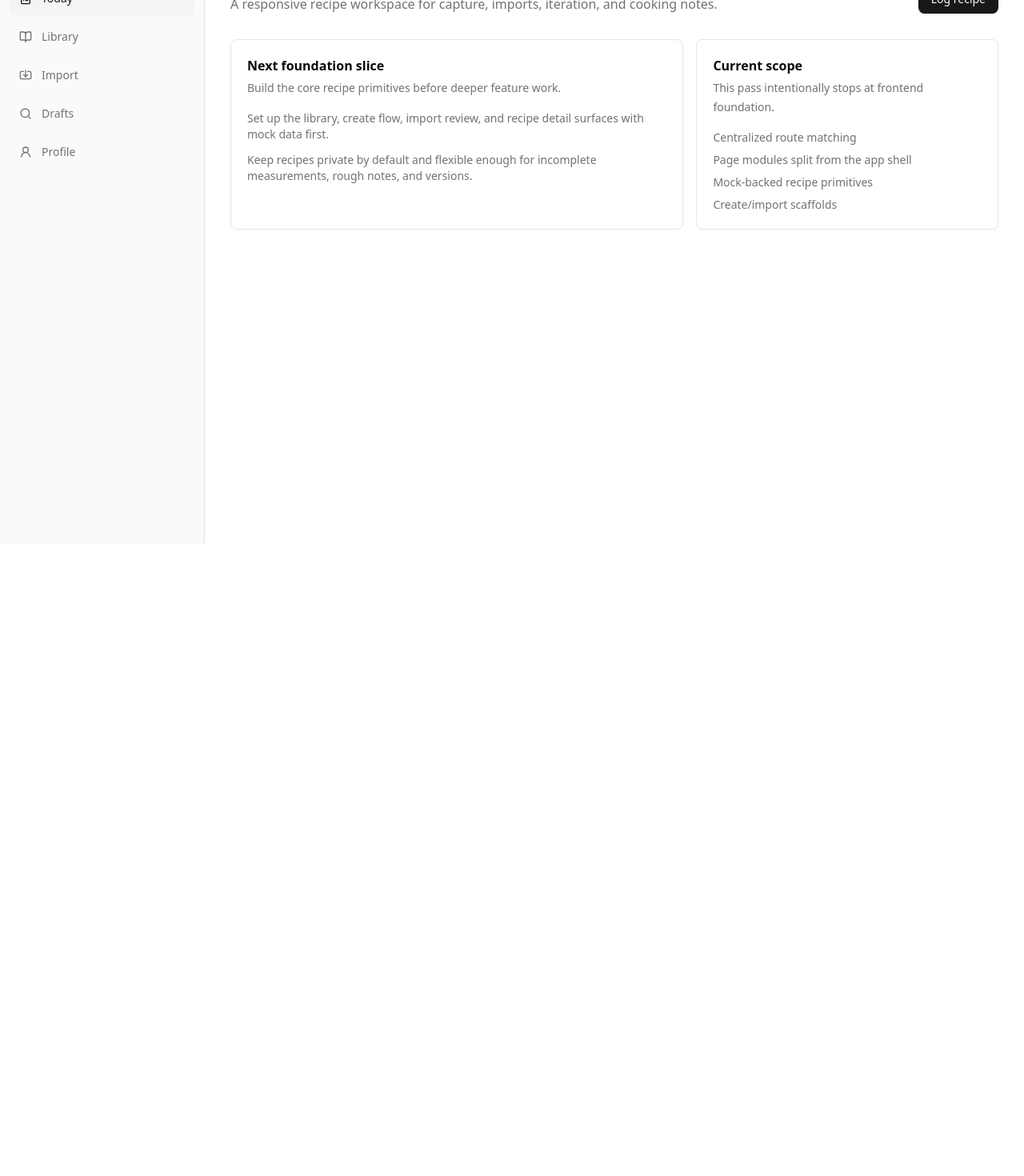
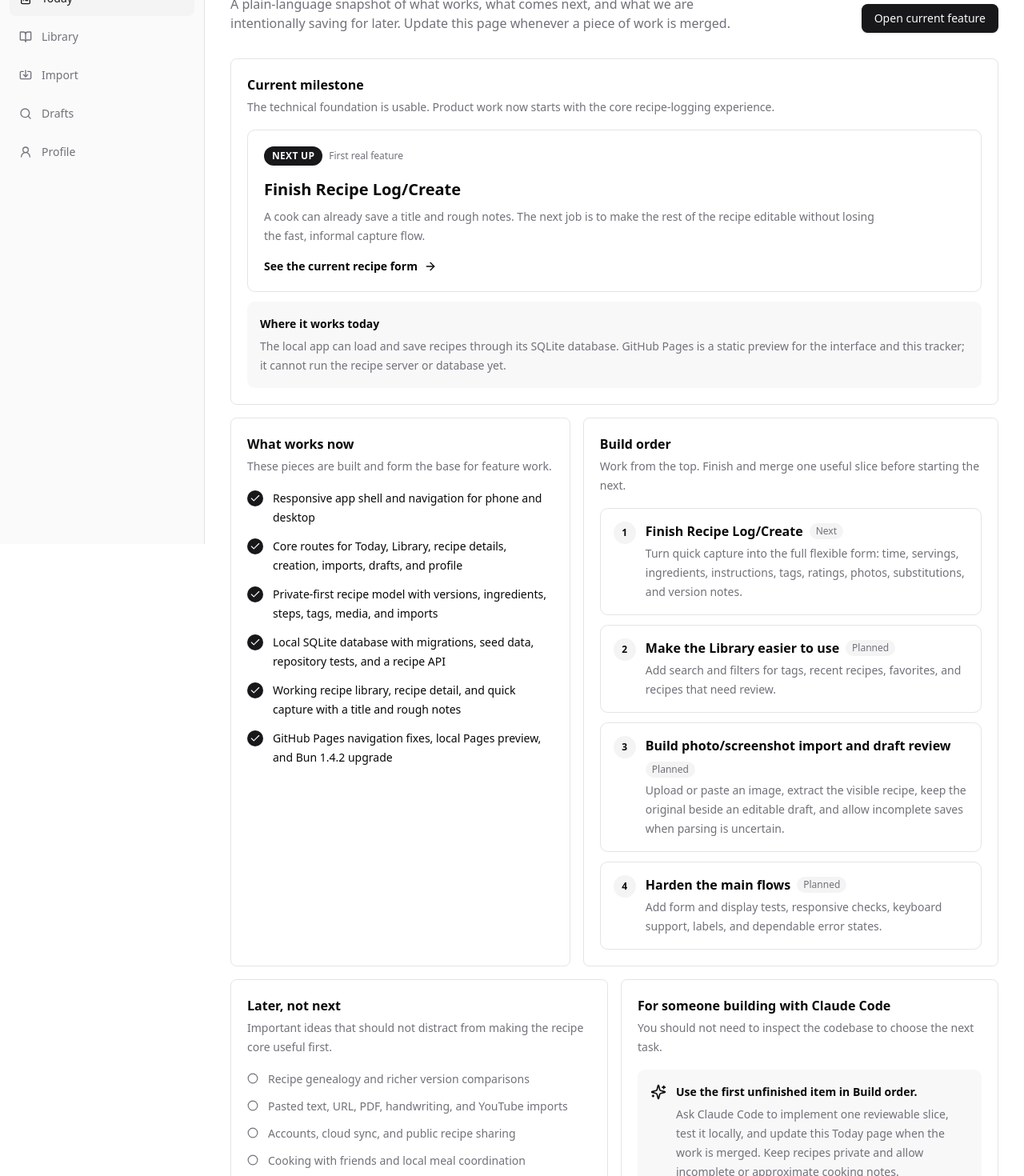
Before and after one commit to tki2396/yes-chef, a React (Vite) app: page / in a window 1280 px wide. Shown: the part 120-1590 px from the top of the page at 80% size. Before the commit the page ends 800 px from the top, so only its background shows below. Built offline with nearby package versions, Linux system fonts and the light colour scheme.

Commit message:
Turn Today tab into project tracker (#11)
* Turn Today tab into project tracker

* Add Codex and Claude workflows

```diff
--- a/src/pages/HomePage.tsx
+++ b/src/pages/HomePage.tsx
@@ -1,31 +1,168 @@
+import { ArrowRight, Check, Circle, Sparkles } from "lucide-react";
 import { PageHeader } from "@/components/layout/PageHeader";
 import { Section } from "@/components/layout/Section";
 import { appPath } from "@/lib/routing";
+
+const completedWork = [
+  "Responsive app shell and navigation for phone and desktop",
+  "Core routes for Today, Library, recipe details, creation, imports, drafts, and profile",
+  "Private-first recipe model with versions, ingredients, steps, tags, media, and imports",
+  "Local SQLite database with migrations, seed data, repository tests, and a recipe API",
+  "Working recipe library, recipe detail, and quick capture with a title and rough notes",
+  "GitHub Pages navigation fixes, local Pages preview, and Bun 1.4.2 upgrade",
+];
+
+const buildOrder = [
+  {
+    title: "Finish Recipe Log/Create",
+    description:
+      "Turn quick capture into the full flexible form: time, servings, ingredients, instructions, tags, ratings, photos, substitutions, and version notes.",
+    label: "Next",
+  },
+  {
+    title: "Make the Library easier to use",
+    description: "Add search and filters for tags, recent recipes, favorites, and recipes that need review.",
+    label: "Planned",
+  },
+  {
+    title: "Build photo/screenshot import and draft review",
+    description:
+      "Upload or paste an image, extract the visible recipe, keep the original beside an editable draft, and allow incomplete saves when parsing is uncertain.",
+    label: "Planned",
+  },
+  {
+    title: "Harden the main flows",
+    description: "Add form and display tests, responsive checks, keyboard support, labels, and dependable error states.",
+    label: "Planned",
+  },
+];
+
+const laterWork = [
+  "Recipe genealogy and richer version comparisons",
+  "Pasted text, URL, PDF, handwriting, and YouTube imports",
+  "Accounts, cloud sync, and public recipe sharing",
+  "Cooking with friends and local meal coordination",
+  "Plate selling, payments, reputation, and moderation",
+];
 
 export function HomePage() {
   return (
     <>
       <PageHeader
-        kicker="Mobile-first foundation"
-        title="Yes, Chef"
-        description="A responsive recipe workspace for capture, imports, iteration, and cooking notes."
-        action={{ label: "Log recipe", href: appPath("/recipes/new") }}
+        kicker="Project tracker"
+        title="Today"
+        description="A plain-language snapshot of what works, what comes next, and what we are intentionally saving for later. Update this page whenever a piece of work is merged."
+        action={{ label: "Open current feature", href: appPath("/recipes/new") }}
       />
-      <div className="grid gap-4 lg:grid-cols-[1.2fr_0.8fr]">
-        <Section title="Next foundation slice" description="Build the core recipe primitives before deeper feature work.">
-          <div className="grid gap-3 text-sm text-muted-foreground">
-            <p>Set up the library, create flow, import review, and recipe detail surfaces with mock data first.</p>
-            <p>Keep recipes private by default and flexible enough for incomplete measurements, rough notes, and versions.</p>
+
+      <div className="grid gap-4">
+        <Section
+          title="Current milestone"
+          description="The technical foundation is usable. Product work now starts with the core recipe-logging experience."
+        >
+          <div className="rounded-lg border bg-background p-4 sm:p-5">
+            <div className="flex flex-wrap items-center gap-2">
+              <span className="rounded-full bg-primary px-2.5 py-1 text-xs font-semibold uppercase tracking-wide text-primary-foreground">
+                Next up
+              </span>
+              <span className="text-xs font-medium text-muted-foreground">First real feature</span>
+            </div>
+            <h2 className="mt-4 text-xl font-semibold">Finish Recipe Log/Create</h2>
+            <p className="mt-2 max-w-3xl text-sm leading-6 text-muted-foreground">
+              A cook can already save a title and rough notes. The next job is to make the rest of the recipe editable without
+              losing the fast, informal capture flow.
+            </p>
+            <a
+              className="mt-4 inline-flex items-center gap-2 text-sm font-semibold underline-offset-4 hover:underline"
+              href={appPath("/recipes/new")}
+            >
+              See the current recipe form
+              <ArrowRight aria-hidden="true" className="size-4" />
+            </a>
+          </div>
+          <div className="mt-3 rounded-lg bg-muted/60 p-4 text-sm leading-6">
+            <p className="font-semibold">Where it works today</p>
+            <p className="mt-1 text-muted-foreground">
+              The local app can load and save recipes through its SQLite database. GitHub Pages is a static preview for the
+              interface and this tracker; it cannot run the recipe server or database yet.
+            </p>
           </div>
         </Section>
-        <Section title="Current scope" description="This pass intentionally stops at frontend foundation.">
-          <ul className="grid gap-2 text-sm text-muted-foreground">
-            <li>Centralized route matching</li>
-            <li>Page modules split from the app shell</li>
-            <li>Mock-backed recipe primitives</li>
-            <li>Create/import scaffolds</li>
-          </ul>
-        </Section>
+
+        <div className="grid gap-4 xl:grid-cols-[0.9fr_1.1fr]">
+          <Section title="What works now" description="These pieces are built and form the base for feature work.">
+            <ul className="grid gap-3">
+              {completedWork.map(item => (
+                <li key={item} className="flex gap-3 text-sm leading-6">
+                  <span className="mt-0.5 flex size-5 shrink-0 items-center justify-center rounded-full bg-primary text-primary-foreground">
+                    <Check aria-hidden="true" className="size-3.5" />
+                  </span>
+                  <span>{item}</span>
+                </li>
+              ))}
+            </ul>
+          </Section>
+
+          <Section
+            title="Build order"
+            description="Work from the top. Finish and merge one useful slice before starting the next."
+          >
+            <ol className="grid gap-3">
+              {buildOrder.map((item, index) => (
+                <li key={item.title} className="rounded-lg border bg-background p-4">
+                  <div className="flex items-start gap-3">
+                    <span className="flex size-7 shrink-0 items-center justify-center rounded-full bg-muted text-xs font-semibold">
+                      {index + 1}
+                    </span>
+                    <div className="min-w-0 flex-1">
+                      <div className="flex flex-wrap items-center gap-2">
+                        <h3 className="font-semibold">{item.title}</h3>
+                        <span className="rounded-full bg-muted px-2 py-0.5 text-xs font-medium text-muted-foreground">
+                          {item.label}
+                        </span>
+                      </div>
+                      <p className="mt-1 text-sm leading-6 text-muted-foreground">{item.description}</p>
+                    </div>
+                  </div>
+                </li>
+              ))}
+            </ol>
+          </Section>
+        </div>
+
+        <div className="grid gap-4 lg:grid-cols-2">
+          <Section
+            title="Later, not next"
+            description="Important ideas that should not distract from making the recipe core useful first."
+          >
+            <ul className="grid gap-2.5">
+              {laterWork.map(item => (
+                <li key={item} className="flex gap-3 text-sm leading-6 text-muted-foreground">
+                  <Circle aria-hidden="true" className="mt-1 size-3.5 shrink-0" />
+                  <span>{item}</span>
+                </li>
+              ))}
+            </ul>
+          </Section>
+
+          <Section
+            title="For someone building with Claude Code"
+            description="You should not need to inspect the codebase to choose the next task."
+          >
+            <div className="rounded-lg bg-muted/60 p-4">
+              <div className="flex gap-3">
+                <Sparkles aria-hidden="true" className="mt-0.5 size-5 shrink-0" />
+                <div className="text-sm leading-6">
+                  <p className="font-semibold">Use the first unfinished item in Build order.</p>
+                  <p className="mt-1 text-muted-foreground">
+                    Ask Claude Code to implement one reviewable slice, test it locally, and update this Today page when the work
+                    is merged. Keep recipes private and allow incomplete or approximate cooking notes.
+                  </p>
+                </div>
+              </div>
+            </div>
+          </Section>
+        </div>
       </div>
     </>
   );
```
Also changed, not shown: 2 other files (tests, documents, lock files or other folders).
